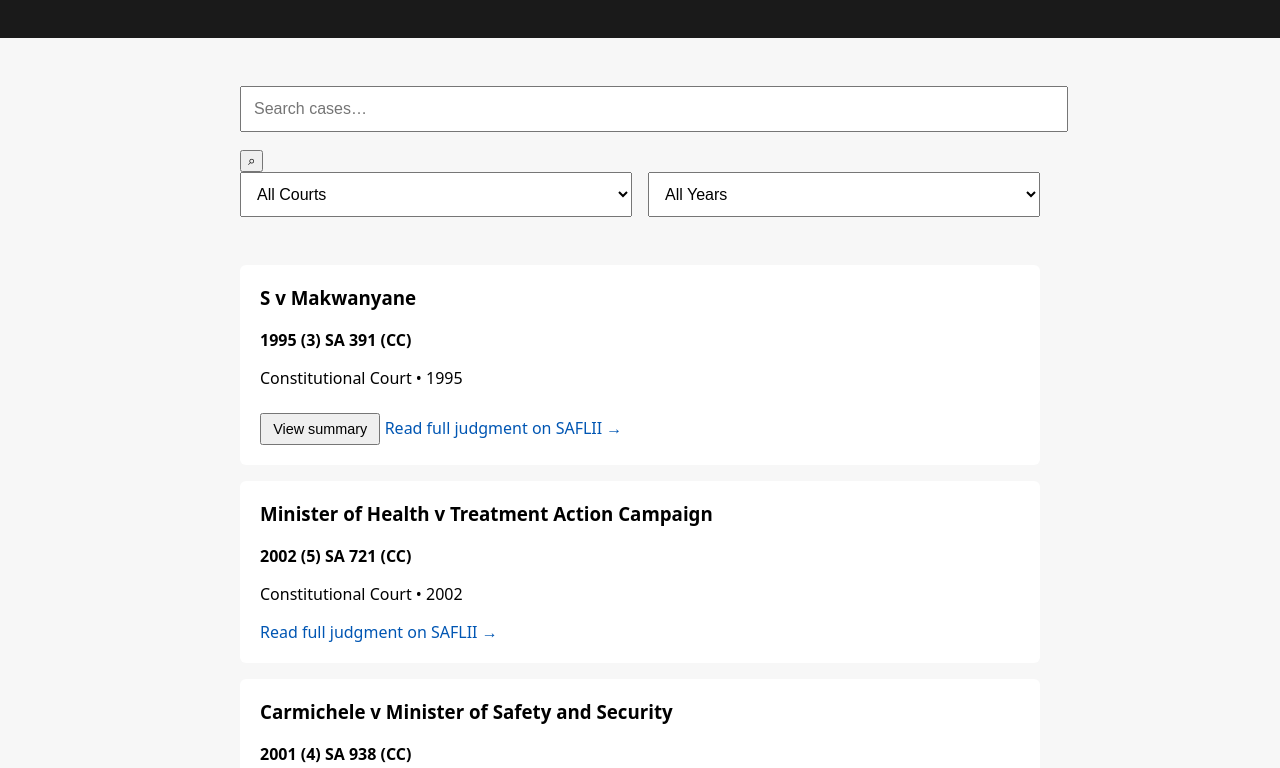
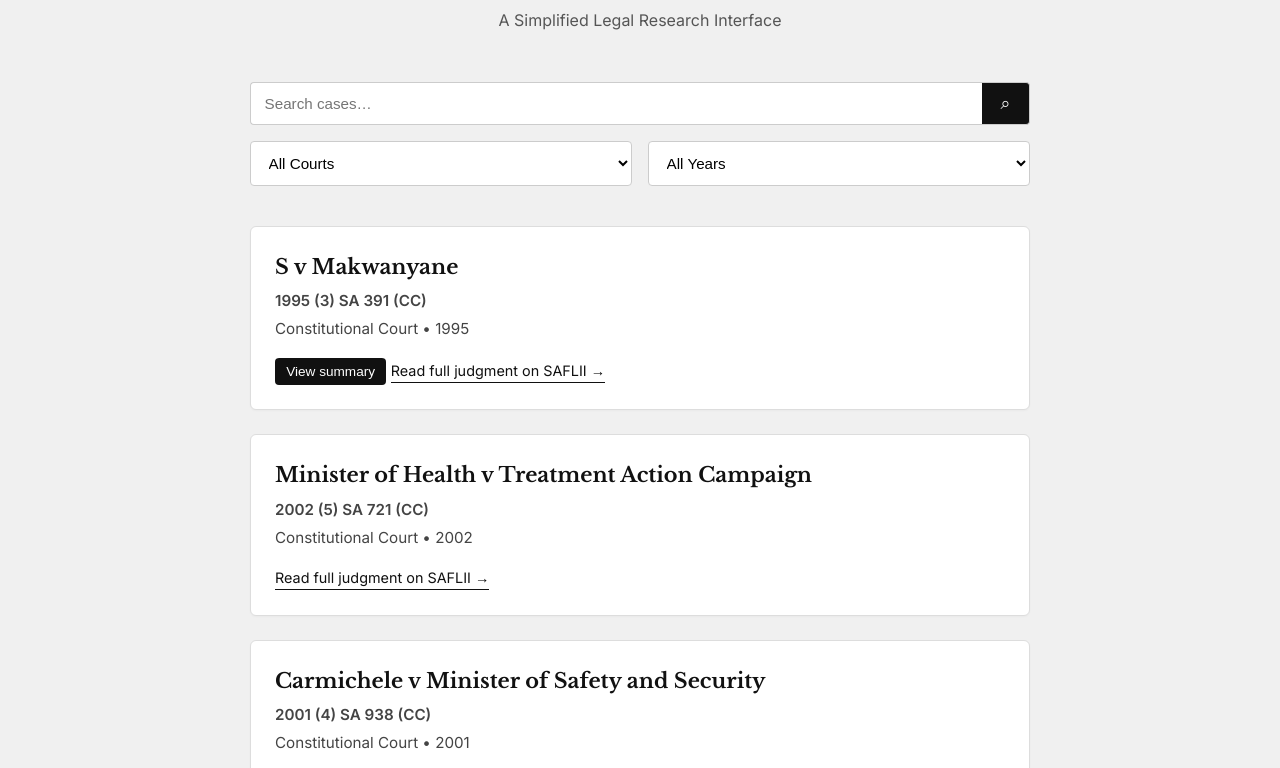
Before and after one commit to joshuasmeeton/Simplified-Legal-Research, a plain HTML site: page index.html in a window 1280 px wide. Shown: the part 150-918 px from the top of the page. Drawn offline with nearby package versions, Linux system fonts and the light colour scheme.

Commit message:
Update style.css

```diff
--- a/style.css
+++ b/style.css
@@ -1,65 +1,205 @@
+/* ===== Base ===== */
+
 body {
-  font-family: system-ui, sans-serif;
-  background: #f7f7f7;
   margin: 0;
-  padding: 0;
+  font-family: "Inter", system-ui, sans-serif;
+  background: #f0f0f0;
+  color: #111;
+  line-height: 1.6;
 }
 
+/* ===== Header ===== */
+
 header {
-  background: #1a1a1a;
-  color: white;
-  padding: 2rem;
   text-align: center;
+  padding: 3rem 1rem 2rem;
 }
 
-main {
-  max-width: 800px;
-  margin: 2rem auto;
-  padding: 1rem;
+header h1 {
+  font-family: "Libre Baskerville", serif;
+  font-size: 2.6rem;
+  font-weight: 700;
+  margin-bottom: 0.5rem;
 }
 
-input, select {
-  width: 100%;
-  padding: 0.75rem;
-  margin-bottom: 1rem;
+header p {
+  color: #555;
   font-size: 1rem;
 }
+
+/* ===== Layout ===== */
+
+main {
+  max-width: 780px;
+  margin: 0 auto;
+  padding: 0 1rem 3rem;
+}
+
+/* ===== Inputs ===== */
+
+input,
+select {
+  width: 100%;
+  padding: 0.75rem 0.85rem;
+  font-size: 0.95rem;
+  border: 1px solid #ccc;
+  background: white;
+  border-radius: 4px;
+}
+
+input:focus,
+select:focus {
+  outline: none;
+  border-color: #111;
+}
+
+/* ===== Search Bar ===== */
+
+/* ===== Search Bar (Full Height Icon) ===== */
+
+.search-wrapper {
+  display: flex;
+  width: 100%;
+}
+
+.search-wrapper input {
+  flex: 1;
+  padding: 0.75rem 0.85rem;
+  font-size: 0.95rem;
+  border: 1px solid #ccc;
+  border-right: none;
+  border-radius: 4px 0 0 4px;
+}
+
+/* ===== Search Focus Animation ===== */
+
+.search-wrapper input,
+.search-button {
+  transition:
+    border-color 0.15s ease,
+    box-shadow 0.15s ease,
+    background-color 0.15s ease;
+}
+
+
+.search-wrapper input:focus {
+  outline: none;
+  border-color: #111;
+  box-shadow: 0 0 0 2px rgba(0, 0, 0, 0.06);
+}
+
+.search-wrapper input:focus + .search-button {
+  background-color: #000;
+}
+
+
+.search-button {
+  width: 3rem;
+  border: 1px solid #ccc;
+  border-left: none;
+  background: #111;
+  color: white;
+  font-size: 1.1rem;
+  cursor: pointer;
+  border-radius: 0 4px 4px 0;
+}
+
+.search-button:hover {
+  opacity: 0.85;
+}
+
+
+
+/* ===== Filters ===== */
 
 .filters {
   display: flex;
   gap: 1rem;
+  margin-top: 1rem;
 }
 
+/* ===== Case cards ===== */
+
 #caseList {
-  margin-top: 2rem;
+  margin-top: 2.5rem;
 }
 
 .case-card {
   background: white;
-  padding: 1.25rem;
-  margin-bottom: 1rem;
+  border: 1px solid #ddd;
   border-radius: 6px;
+  padding: 1.5rem;
+  margin-bottom: 1.5rem;
+  box-shadow: 0 1px 2px rgba(0,0,0,0.03);
 }
 
 .case-card h3 {
-  margin-top: 0;
+  font-family: "Libre Baskerville", serif;
+  font-size: 1.3rem;
+  margin: 0 0 0.3rem;
 }
 
-.case-card a {
-  text-decoration: none;
-  color: #0056b3;
+.case-card p {
+  margin: 0.25rem 0;
+  font-size: 0.95rem;
+  color: #444;
 }
 
+/* ===== Summary toggle ===== */
+
 .summary-toggle {
-  margin-top: 0.5rem;
+  margin-top: 0.75rem;
   padding: 0.4rem 0.7rem;
-  font-size: 0.9rem;
+  font-size: 0.85rem;
+  background: #111;
+  color: white;
+  border: none;
+  border-radius: 4px;
   cursor: pointer;
 }
 
+.summary-toggle:hover {
+  opacity: 0.85;
+}
+
+/* ===== Summary box ===== */
+
 .summary {
-  background: #f1f1f1;
-  padding: 0.75rem;
+  margin-top: 1rem;
+  padding: 1rem;
+  background: #f4f4f4;
+  border-radius: 4px;
+  font-size: 0.9rem;
+}
+
+.summary p {
+  margin-bottom: 0.6rem;
+}
+
+.summary strong {
+  color: #111;
+}
+
+/* ===== Links ===== */
+
+.case-card a {
+  display: inline-block;
   margin-top: 0.75rem;
-  border-radius: 4px;
+  text-decoration: none;
+  font-size: 0.9rem;
+  color: #111;
+  border-bottom: 1px solid #111;
 }
+
+.case-card a:hover {
+  opacity: 0.7;
+}
+
+/* ===== Footer ===== */
+
+footer {
+  text-align: center;
+  font-size: 0.8rem;
+  color: #666;
+  padding: 2rem 1rem;
+}
```
